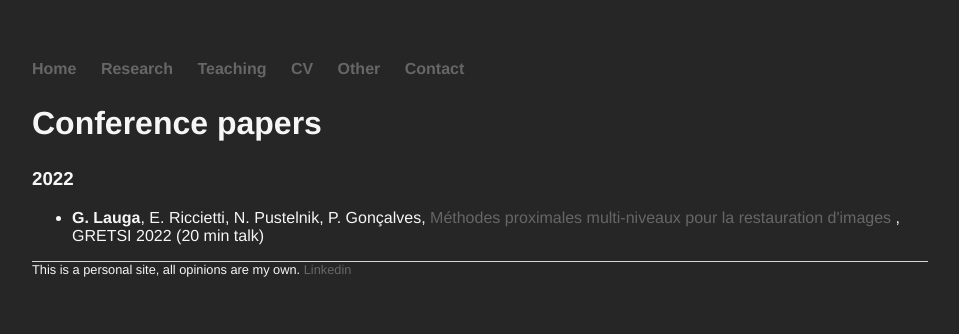
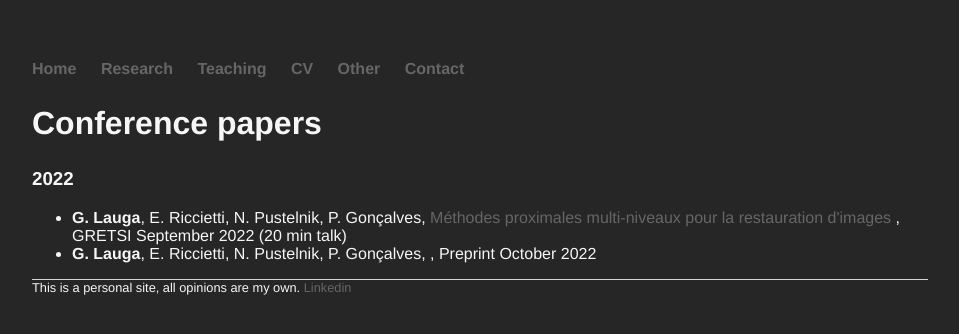
Before and after one commit to laugaguillaume/laugaguillaume.github.io, a Jekyll site: the page built from Research/index.html, in a window 1280 px wide. Shown: the top 334 px of the page, without its empty margins (160-1119 px from the left). Built offline with Jekyll 4.4.1, drawn with Linux system fonts in a browser that asks for light colours.

Commit message:
add preprint MMFISTA

```diff
--- a/Research/index.html
+++ b/Research/index.html
@@ -5,5 +5,6 @@ title: Research
 <h2>Conference papers </h2>
 <h3> 2022</h3>
 <ul>
-  <li><strong>G. Lauga</strong>, E. Riccietti, N. Pustelnik, P. Gonçalves, <a href="https://hal.inria.fr/hal-03739496/" target="_blank" rel="noopener noreferrer"> Méthodes proximales multi-niveaux pour la restauration d'images </a>, GRETSI 2022 (20 min talk)</li>
+  <li><strong>G. Lauga</strong>, E. Riccietti, N. Pustelnik, P. Gonçalves, <a href="https://hal.inria.fr/hal-03739496/" target="_blank" rel="noopener noreferrer"> Méthodes proximales multi-niveaux pour la restauration d'images </a>, GRETSI September 2022 (20 min talk)</li>
+  <li><strong>G. Lauga</strong>, E. Riccietti, N. Pustelnik, P. Gonçalves, <a href="https://hal.archives-ouvertes.fr/hal-03831180" target="_blank" rel="noopener noreferrer"> </a>, Preprint October 2022 </li>
 </ul>
```
